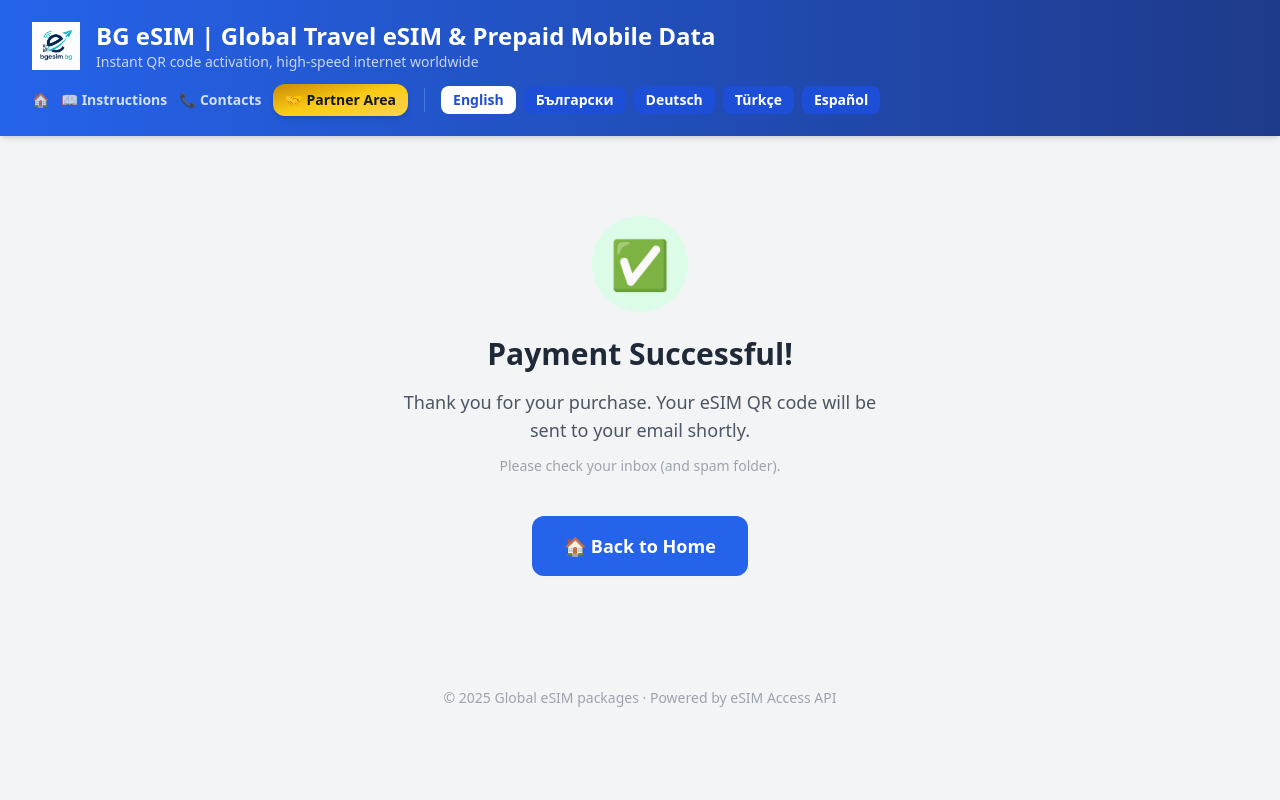
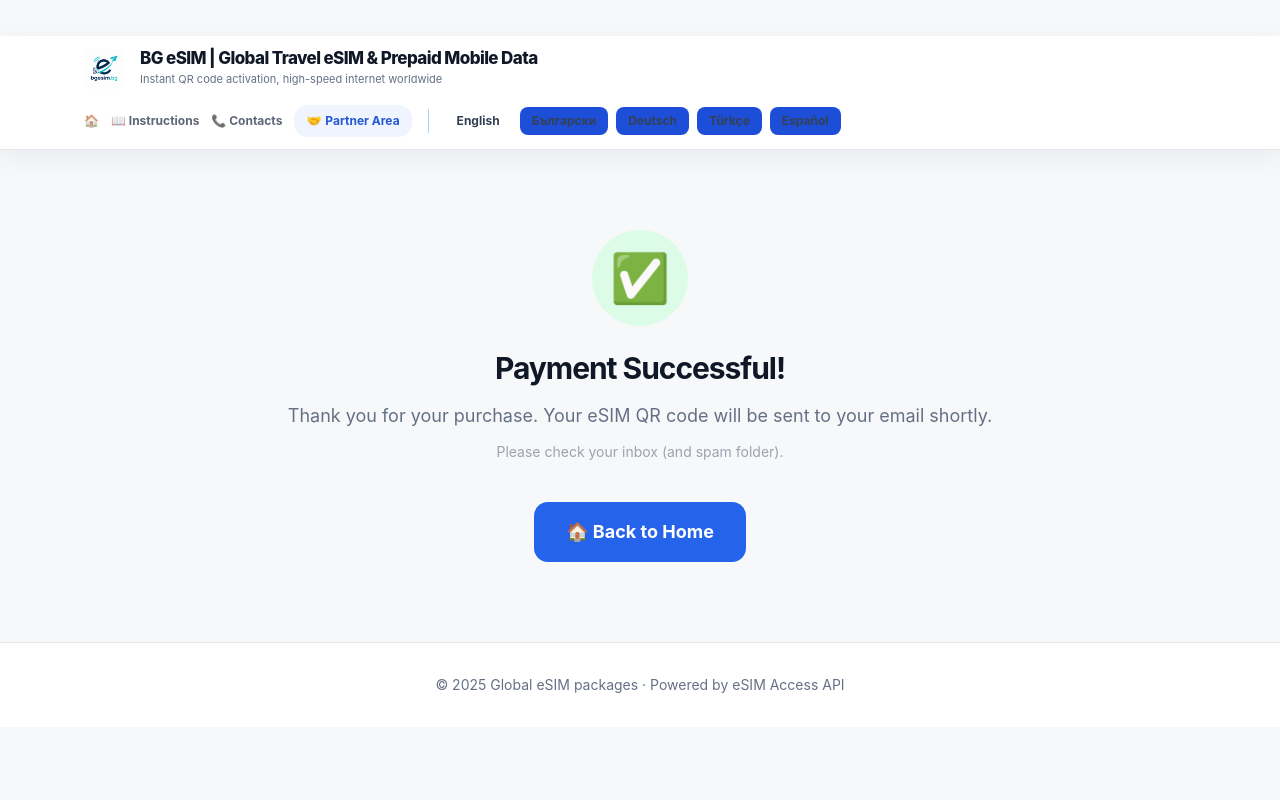
Before and after one commit to VioletaGeorgieva-dev/bgesim, a FastAPI app: page /success in a window 1280 px wide. Run offline with FastAPI, Linux system fonts and the light colour scheme; parts of the project's set-up code (start-up, migrations or seed data) failed here and were passed over; some libraries are stand-ins or nearby versions.

Commit message:
Apply shared BGeSIM design to success.html

```diff
--- a/app/templates/success.html
+++ b/app/templates/success.html
@@ -5,8 +5,9 @@
     <meta name="viewport" content="width=device-width, initial-scale=1.0">
     <title>{{ t.success_title }} — {{ t.site_title }}</title>
     <script src="https://cdn.tailwindcss.com"></script>
+    <link rel="stylesheet" href="/static/css/style.css">
 </head>
-<body class="bg-gray-100 text-gray-800 font-sans">
+<body class="standard-page">
 
 <header class="bg-gradient-to-r from-blue-600 to-blue-900 text-white px-8 py-5 flex justify-between items-center shadow-md flex-wrap gap-3">
     <div class="flex items-center gap-4">
```
